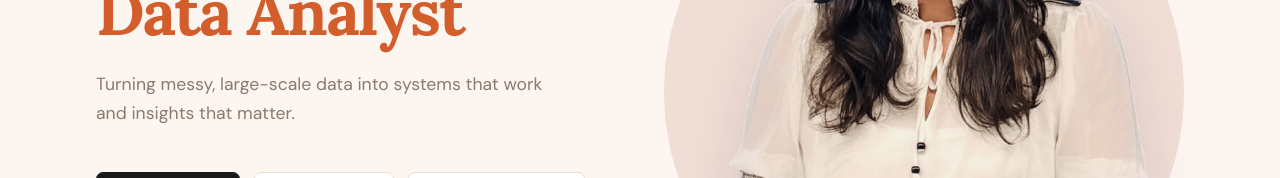
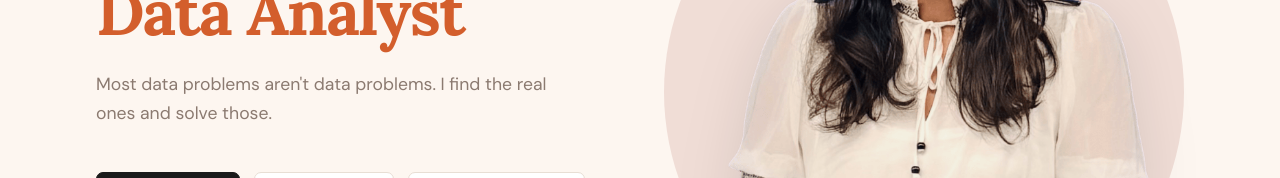
Before and after one commit to Yaazipedia/Portfolio, a React (Vite) app: page / in a window 1280 px wide. Shown: the part 344-522 px from the top of the page. Built offline with nearby package versions, Linux system fonts and the light colour scheme; a web font is replaced by a local one.

Commit message:
Update one line desc

```diff
--- a/src/App.tsx
+++ b/src/App.tsx
@@ -827,8 +827,7 @@ function App() {
             {/* ===== end rotating role ===== */}
 
             <p className="hero-tagline">
-              Turning messy, large-scale data into systems that work and
-              insights that matter.
+              Most data problems aren't data problems. I find the real ones and solve those.
             </p>
 
             <div className="hero-buttons">
```
